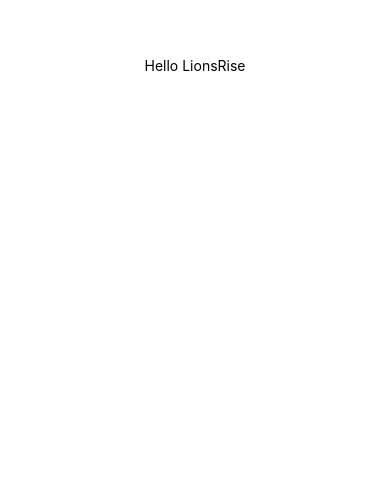
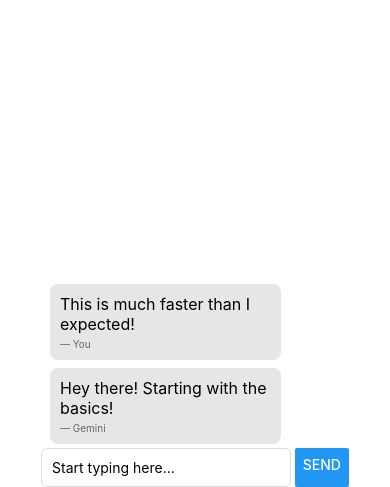
Before and after one commit to ri-ca4/LionsRiseAPI, a React Native app in the folder client/: screen / in a window 390 px wide. Shown: the part 357-844 px from the top of the page. Built offline with nearby package versions, Linux system fonts and the light colour scheme.

Commit message:
add chat elements

```diff
--- a/client/App.js
+++ b/client/App.js
@@ -1,11 +1,44 @@
 import React, {useState} from 'react';
-import {Text, View, TextInput} from 'react-native';
+import {Text, View, TextInput, FlatList, Button} from 'react-native';
 import { GlobalStyles } from './styles';
+import {SafeAreaProvider, SafeAreaView} from 'react-native-safe-area-context';
 
 export default function App() {
-  return (
-    <View style={GlobalStyles.container}>
-      <Text>Hello LionsRise</Text>
+  const [inputText, setInputText] = useState('');
+  const [messages, setMessages] = useState([
+    { id: '1', text: 'Hey there! Starting with the basics!', user: 'Gemini' },
+    { id: '2', text: 'This is much faster than I expected!', user: 'You' },
+  ]);
+
+  const renderMessage = ({ item }) => (
+    <View style={GlobalStyles.messageBubble}>
+      <Text style={GlobalStyles.messageText}>{item.text}</Text>
+      <Text style={GlobalStyles.userText}>— {item.user}</Text>
     </View>
   );
+
+  return (
+    <SafeAreaProvider>
+      <SafeAreaView style={GlobalStyles.container}>
+        <FlatList
+          data={messages}
+          renderItem={renderMessage}
+          keyExtractor={item => item.id}
+          inverted={true}
+        />
+        <View style={GlobalStyles.inputArea}>
+          <TextInput
+            style={GlobalStyles.input}
+            placeholder='Start typing here...'
+            value={inputText}
+            onChangeText={setInputText}
+          />
+          <Button
+            title="Send"
+            onPress={()=> console.log('Send Pressed!')}
+          />
+        </View>
+      </SafeAreaView>
+    </SafeAreaProvider>
+  );
 }
--- a/client/package.json
+++ b/client/package.json
@@ -12,7 +12,8 @@
     "expo": "~54.0.12",
     "expo-status-bar": "~3.0.8",
     "react": "19.1.0",
-    "react-native": "0.81.4"
+    "react-native": "0.81.4",
+    "react-native-safe-area-context": "^5.6.1"
   },
   "private": true
 }
--- a/client/styles.js
+++ b/client/styles.js
@@ -3,8 +3,34 @@ import { StyleSheet } from 'react-native';
 export const GlobalStyles = StyleSheet.create({
   container: {
     flex: 1, // Crucial: Makes the container take up the entire screen space
-    backgroundColor: '#fff', // White background
-    alignItems: 'center', // Centers children horizontally
-    justifyContent: 'center', // Centers children vertically
+    alignItems: 'center',
+    backgroundColor: '#fff',
+  },
+  input: {
+    borderWidth: 1,
+    borderColor: '#ddd',
+    padding: 10,
+    width: '80%', // Make it 80% of the screen width
+    borderRadius: 6,
+  },
+  messageBubble: {
+    padding: 10,
+    borderRadius: 8,
+    backgroundColor: '#e6e6e6', // light gray
+    marginVertical: 4,
+    maxWidth: '80%', // keeps the bubble from taking up the whole row
+  },
+  messageText: {
+    fontSize: 16,
+  },
+  userText: {
+    fontSize: 10,
+    color: '#666',
+    marginTop: 4,
+  },
+  inputArea: {
+    flexDirection: 'row',
+    width: '80%',
+    justifyContent: 'space-around',
   },
 });
--- /dev/null
+++ b/package.json
@@ -0,0 +1,5 @@
+{
+  "dependencies": {
+    "react-native-safe-area-context": "^5.6.1"
+  }
+}
```
Also changed, not shown: 2 other files (tests, documents, lock files or other folders).
